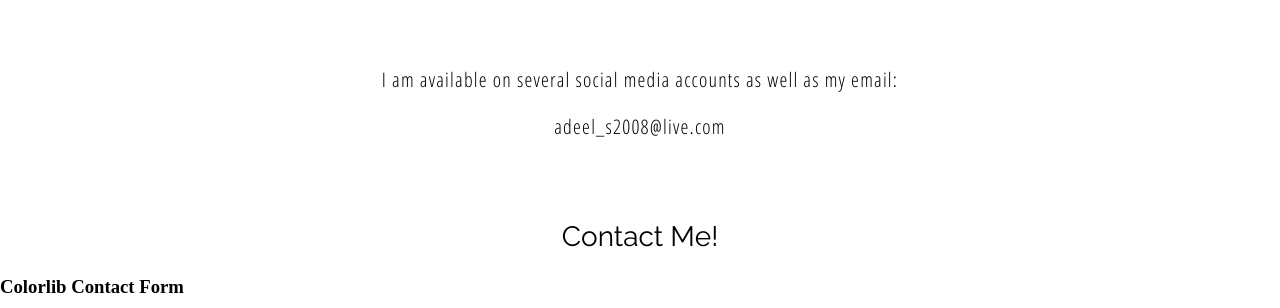
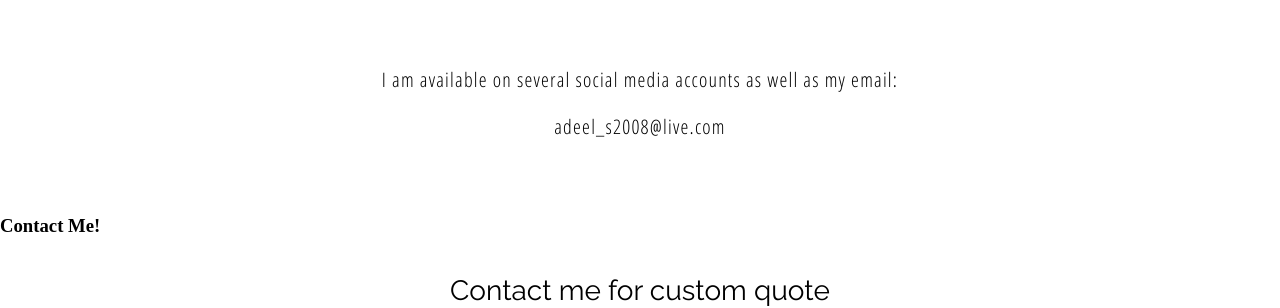
Before and after one commit to Slixta/Slixta.github.io, a plain HTML site: page Contact/Contact.html in a window 1280 px wide. Shown: the part 649-957 px from the top of the page. Drawn offline with Linux system fonts and the light colour scheme.

Commit message:
Update Contact.html

```diff
--- a/Contact/Contact.html
+++ b/Contact/Contact.html
@@ -56,12 +56,10 @@
  <br>
  <br>
 
- <h2>Contact Me!</h2>
-
 <div class="container">
-  <form id="contact" action="" method="post">
-    <h3>Colorlib Contact Form</h3>
-    <h4>Contact us for custom quote</h4>
+  <form id="contact" action="https://www.enformed.io/krshwm3t" method="post">
+    <h3>Contact Me!</h3>
+    <h4>Contact me for custom quote</h4>
     <fieldset>
       <input placeholder="Your name" type="text" tabindex="1" required autofocus>
     </fieldset>
```
